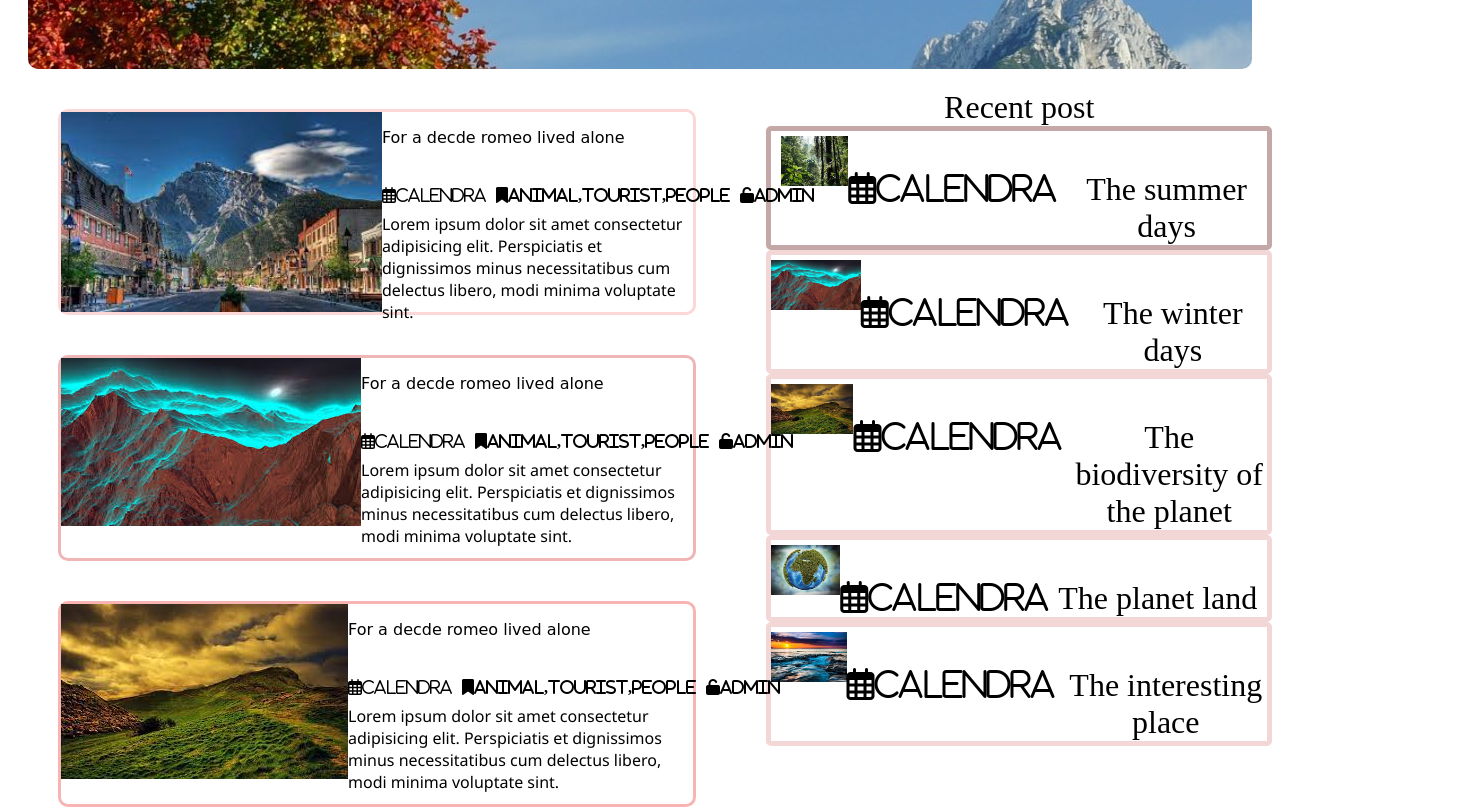
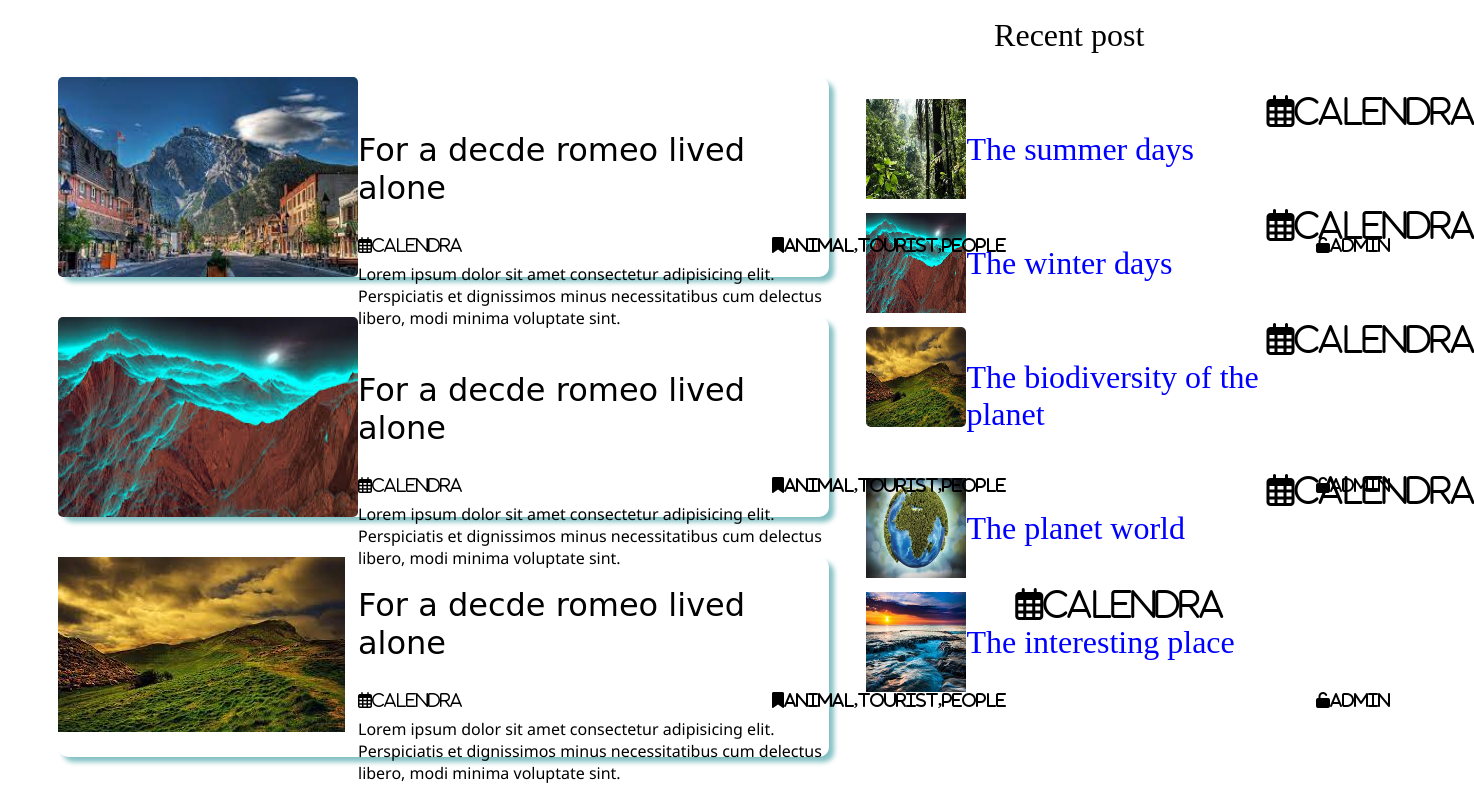
Before and after one commit to khushilal1/frontend_project, a plain HTML site: page index.html in a window 1280 px wide. Shown: the part 461-1271 px from the top of the page, 1474 px wide, since content can reach past the window. Drawn offline with Linux system fonts and the light colour scheme.

Commit message:
added files

```diff
--- a/index.html
+++ b/index.html
@@ -14,13 +14,14 @@
 
     <nav class="navigation">
         <div class="link">
+            <div class="logo">
                 <a href="">ALPHINS</a>
+
+            </div>
             <H2 class="blog">BLOG
             </H2>
             <p class="left"></p>
             <h6>ENJOY ADAY ON YHR TOPPP DONT HAVE A PRICE</h6>
-
-
         </div>
         <div id="navigation_bar">
             <li>
@@ -59,8 +60,12 @@
                 <img class="image" src="/frontend_project/image/biodiversity.jpg
             " alt="">
                 <div class="icon">
-                <li><i class="far fa-calendar">calendra</i></li><br><br>
-                <li>The summer days</li>
+                <li><i class="far fa-calendar">calendra</i></li>
+            </div>
+
+                    <div class="color">
+                        The summer days
+
                     </div>
             </div>
 
@@ -69,7 +74,11 @@
                 <img class="image" src="/frontend_project/image/1.jpg" alt="">
                 <div class="icon">
                     <li><i class="far fa-calendar">calendra</i></li>
-                <li>The winter days</li>
+                </div>
+
+                    <div class="color">
+                        The winter days
+
                     </div>
             </div>
 
@@ -78,7 +87,11 @@
                 <img class="image" src="/frontend_project/image/2.jpg" alt="">
                 <div class="icon">
                     <li><i class="far fa-calendar">calendra</i></li>
-                <li>The biodiversity of the planet</li>
+                </div>
+
+                    <div class="color">
+                        The biodiversity of the planet
+
                 </div>
             </div>
 
@@ -86,7 +99,11 @@
                 <img class="image" src="/frontend_project/image/planet.jpg" alt="">
                 <div class="icon">
                     <li><i class="far fa-calendar">calendra</i></li>
-                <li>The planet land</li>
+                </div>
+
+                    <div class="color">
+                        The planet world
+
                 </div>
             </div>
 
@@ -94,14 +111,20 @@
             <div class="five">
                 <img class="image" src="/frontend_project/image/interesting.jpg" alt="">
                 <div class="icon">
-                <li><i class="far fa-calendar">calendra</i></li>
-                <li>The interesting place</li>
+                        </div>
+                    <i class="far fa-calendar">calendra</i>
+                    </div>
+
+                        <div class="color">
+                            The interesting place
+
                 </div>
             </div>
         </div>
 
 
     </div>
+<div class="whole">
 
     <div class="first">
         <img src="/frontend_project/image/download.jpg" alt="">
@@ -149,6 +172,7 @@
             minus necessitatibus cum delectus libero, modi minima voluptate sint.
         </div>
     </div>
+</div>
 
 </body>
 
--- a/project.css
+++ b/project.css
@@ -5,20 +5,19 @@
     background-image: url("/frontend_project/image/Mountain.jpg");
     background-repeat: no-repeat;
     display: flex;
-    margin: 0px 20px;
-    margin-top: 80px;
+    width: 100%;
+    margin-top: 0%;
     border-radius: 10px;
     font-size: 2em;
   }
 }
-
+.logo a {text-decoration: none;}
 .link {
   margin-top: 10px;
   margin-left: 20px;
 }
 #navigation_bar {
   position: relative;
-  padding: 30px;
   width: 100%;
   float: left;
   margin-top: 10px;
@@ -49,61 +48,83 @@ H6 {
   font-family: "Segoe UI", Tahoma, Geneva, Verdana, sans-serif;
   margin-left: 20px;
 }
+.whole{
+  gap: 200px;
+}
 
 .first {
-  border: 3px solid rgb(252, 215, 215);
   border-radius: 20px;
+  background-color: rgb(67, 31, 197);
+  box-shadow:5PX 5PX 5PX rgb(132, 193, 196);
   height: 200px;
-  margin-top: 40px;
+  margin-top: 80px;
   border-radius: 10px;
-  width: 50%;
+  width: 61%;
   background-color: white;
   margin-left: 50px;
 }
-.first img{height: 100%;}
 
-img {
-  float: left;
+
+.first img{height: 100%;
+width: 300px;
+border-radius: 5px;
+}
+.color{color: blue;
+  text-align: left;
+
 }
 
-.icon {
-  gap: 100px;
-  display: flexbox;
 
+.paragraph{margin-left: 300px;
+font-size: 2em;
+margin-top:-150px;
+}
+.icon i {
+  margin-top: -10px;
+  gap: 10px;
+  margin-left: 300px;
 }
 
 .text {
   font-family: "Segoe UI", Tahoma, Geneva, Verdana, sans-serif;
   font-weight: 400;
   margin-top: 10px;
-  padding-left: 10px;
+margin-left: 300PX;
   font-size: 1em;
 }
 
 .second {
-  border: 3px solid rgb(240, 181, 181);
+  box-shadow:5PX 5PX 5PX rgb(132, 193, 196);
+
   border-radius: 20px;
   height: 200px;
   margin-top: 40px;
   border-radius: 10px;
-  width: 50%;
+  width: 61%;
 
   background-color: white;
   margin-left: 50px;
 }
+.second img{height: 100%;
+  width: 300px;
+  border-radius: 5px;
+  }
+.third {
+  box-shadow:5PX 5PX 5PX rgb(132, 193, 196);
 
-.third {
-  border: 3px solid rgb(248, 179, 179);
   border-radius: 20px;
   height: 200px;
   margin-top: 40px;
   border-radius: 10px;
 
-  width: 50%;
+  width: 61%;
   background-color: white;
   margin-left: 50px;
 }
-
+.three img{height: 100%;
+  width: 300px;
+  border-radius: 5px;
+  }
 
 @media (min-width: 0px) {
   .recent {
@@ -122,6 +143,9 @@ img {
     height: 50px;
     margin-top: 5px;
   }
+  .now{padding-left: 250px;
+
+  }
 
   .para {
   float: left;
@@ -134,16 +158,55 @@ gap: 10px;
   list-style-type: none;
 }
 
+
+
+.one img {
+  float: left;
+  width: 100px;
+  height: 100px;
+}
+
+
+  .two img {
+    float: left;
+    width: 100px;
+    height: 100px;
+  }
+
+
+    .three img {
+      float: left;
+      width: 100px;
+      height: 100px;
+    }
+
+
+      .four img {
+        float: left;
+        width: 100px;
+        height: 100px;
+      }
+
+
+        .five img {
+          float: left;
+          width: 100px;
+          height: 100px;
+        }
+
+
+
+
 @media (min-width:0px){
 
   .FOOTER {
-    height: 100%;
+    height: 200px;
     background-color: rgb(29, 29, 109);
     margin-top: 400px;
-    margin-bottom: 20px;
     margin-right: 20px;
     margin-left: 20px;
     border-radius: 20px;
+    width: 100%;
   }
 
   #facebook{background-color: rgb(75, 75, 224);}
@@ -170,28 +233,6 @@ color: white;
 color: white;}
 .p{color: white;}
 .copy{color: white;}
-.now{padding-left: -20px;
-
-}
-.one{border: 5px solid rgb(196, 168, 168);
-  border-radius: 5px;
-  padding: 0px 10px;
-
-}
-
-.two{border: 5px solid rgb(243, 215, 215);
-  border-radius: 5px;}
-
-  .three{border: 5px solid rgb(243, 215, 215);
-    border-radius: 5px;}
-
-    .four{border: 5px solid rgb(243, 215, 215);
-      border-radius: 5px;}
-
-      .five{border:5px solid rgb(243, 215, 215);
-        border-radius: 5px;}
-
-
 
 
 p{font-family: cursive;
```
Also changed, not shown: about.css (+5 -5 lines). Lines whose indentation alone changed are shown as unchanged.
